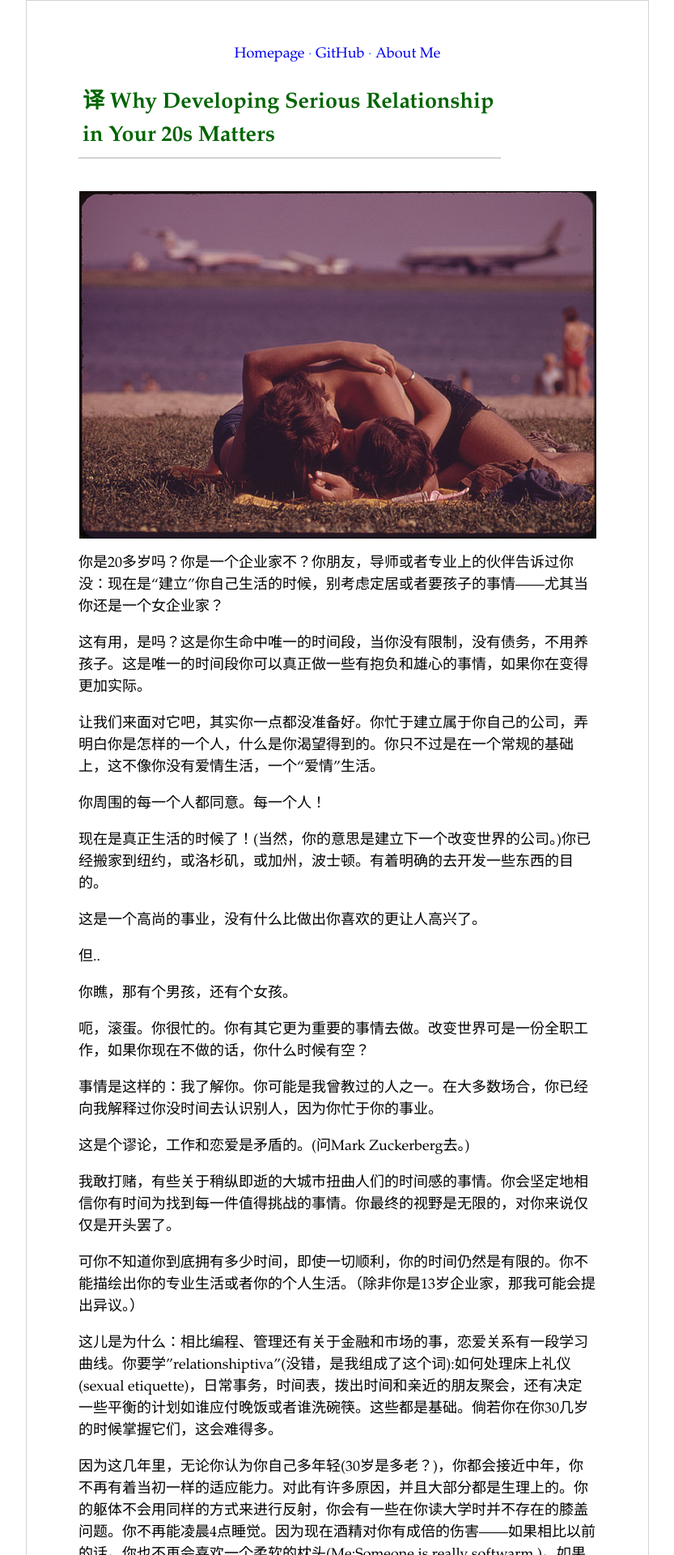
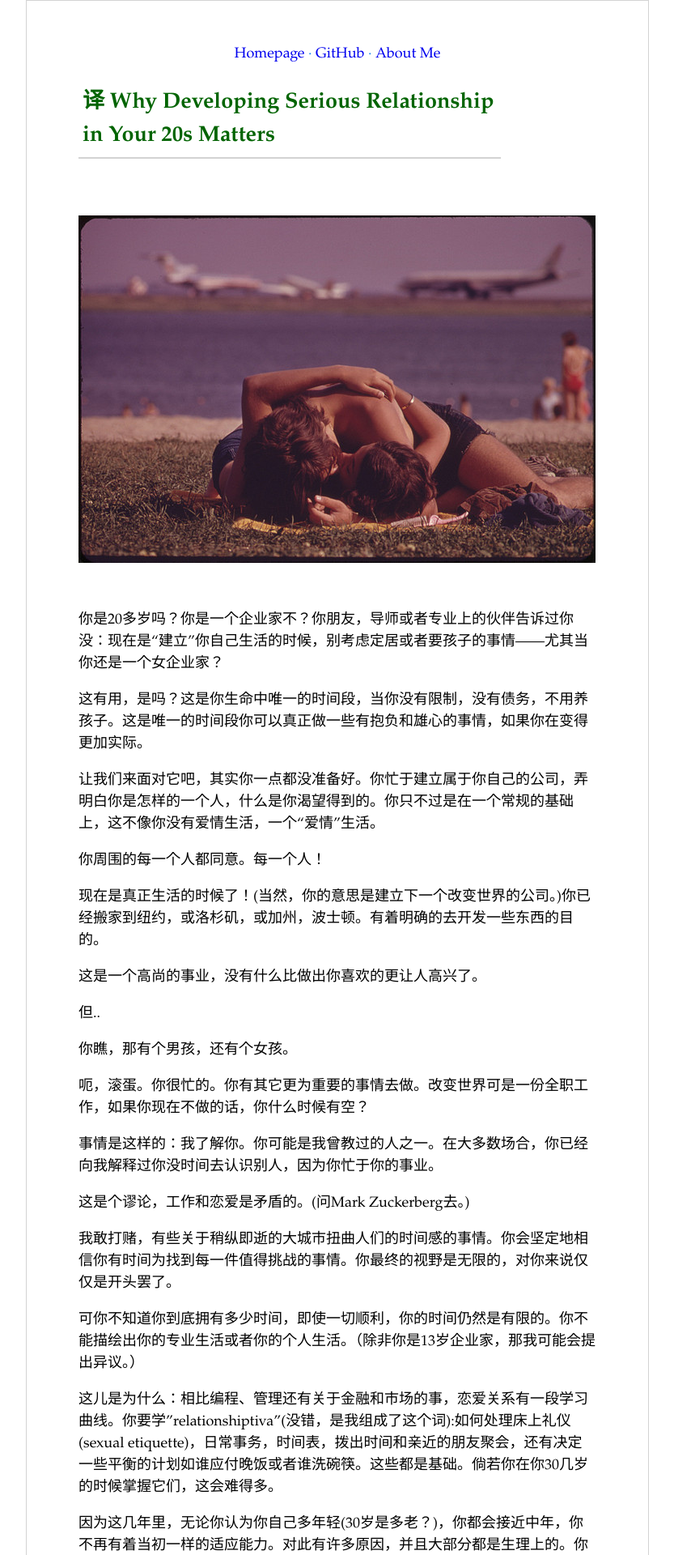
Before and after one commit to guojing0/guojing0.github.io, a Jekyll site: the page built from _posts/2013-03-02-serious-relationship.md, in a window 1280 px wide. Shown: the top 1920 px of the page at 81% size, without its empty margins (223-1056 px from the left). Built offline with Jekyll 4.4.1, drawn with Linux system fonts in a browser that asks for light colours; Markdown is read by kramdown in place of the engine named in the settings; comment, search, counter and statistics services are not loaded.

Commit message:
QRcode and CSS img

```diff
--- a/css/main.css
+++ b/css/main.css
@@ -68,7 +68,9 @@ code {
 }
 
 img {
-    display: block;
+    margin-top: 30px;
+    margin-bottom: 30px;
     margin-left: auto;
     margin-right: auto;
+    display: screen;
 }
--- a/index.html
+++ b/index.html
@@ -11,3 +11,5 @@ title: Guo's Raw and Fresh Mind
   {% endfor %}
 
 </ul>
+
+<img src="/images/qrcode.gif">
```
Also changed, not shown: images/orcode.gif (added).
